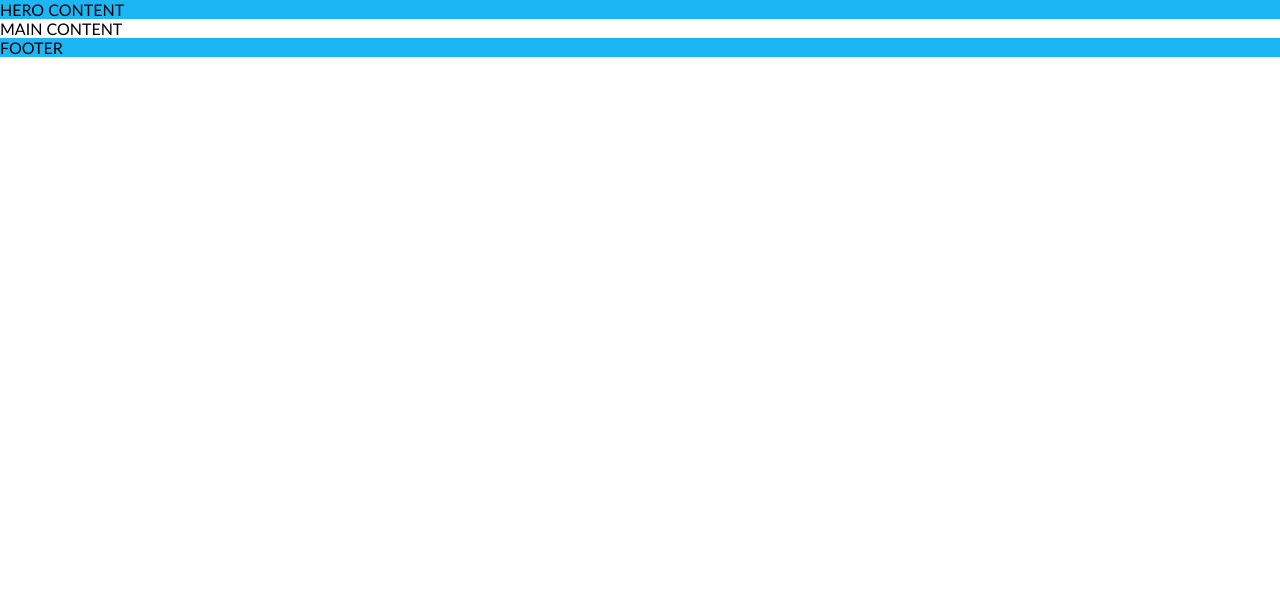
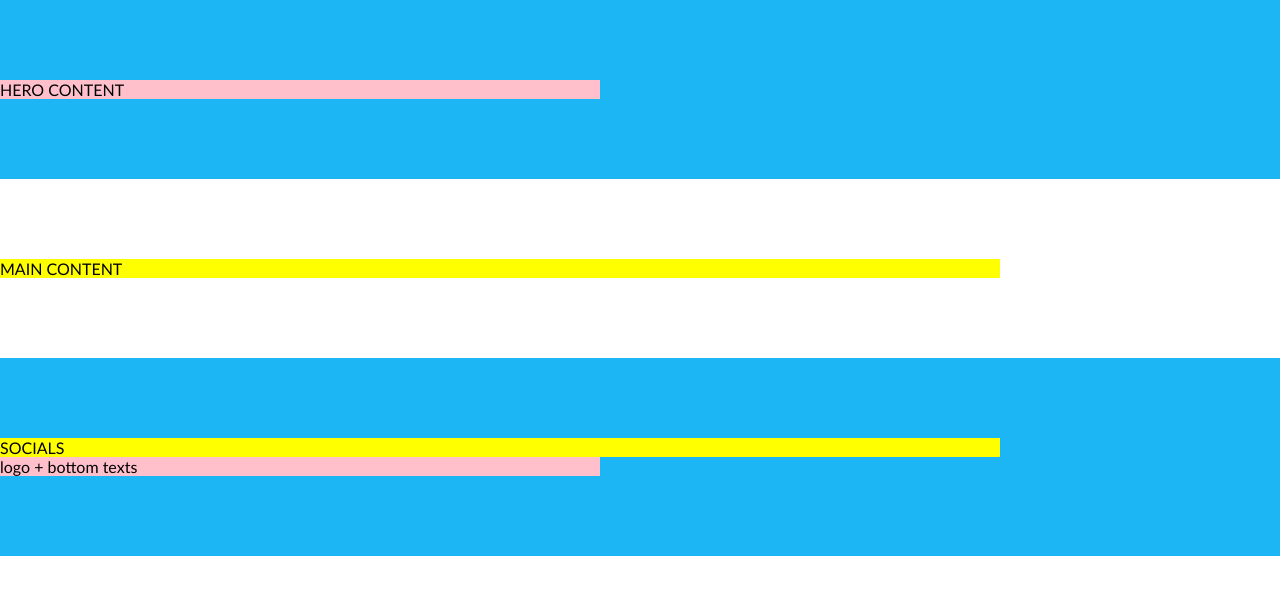
Before and after one commit to LauraTechnology/7-coming-soon, a website: page index.html in a window 1280 px wide. Drawn offline with Linux system fonts and the light colour scheme.

Commit message:
layout.css

```diff
--- a/css/base/layout.css
+++ b/css/base/layout.css
@@ -0,0 +1,18 @@
+.container {
+    display: inline-block;
+    width: 100%;
+    padding: 80px 0;
+}
+
+.container > .row {
+    display: inline-block;
+    width: 1000px;
+    background-color: yellow;
+
+}
+
+.container > .small-row {
+    display: inline-block;
+    width: 600px;
+    background-color: pink;
+}
--- a/index.html
+++ b/index.html
@@ -19,16 +19,25 @@
 </head>
 
 <body>
-    <div class="bg-primary">
-        HERO CONTENT
+    <div class="bg-primary container">
+        <div class="small-row">
+            HERO CONTENT
+        </div>
     </div>
 
-    <main>
-        MAIN CONTENT
+    <main class="container">
+        <div class="row">
+            MAIN CONTENT
+        </div>
     </main>
 
-    <footer class="bg-primary">
-        FOOTER
+    <footer class="bg-primary container">
+        <div class="row">
+            SOCIALS
+        </div>
+        <div class="small-row">
+            logo + bottom texts
+        </div>
     </footer>
 
 </body>
```
